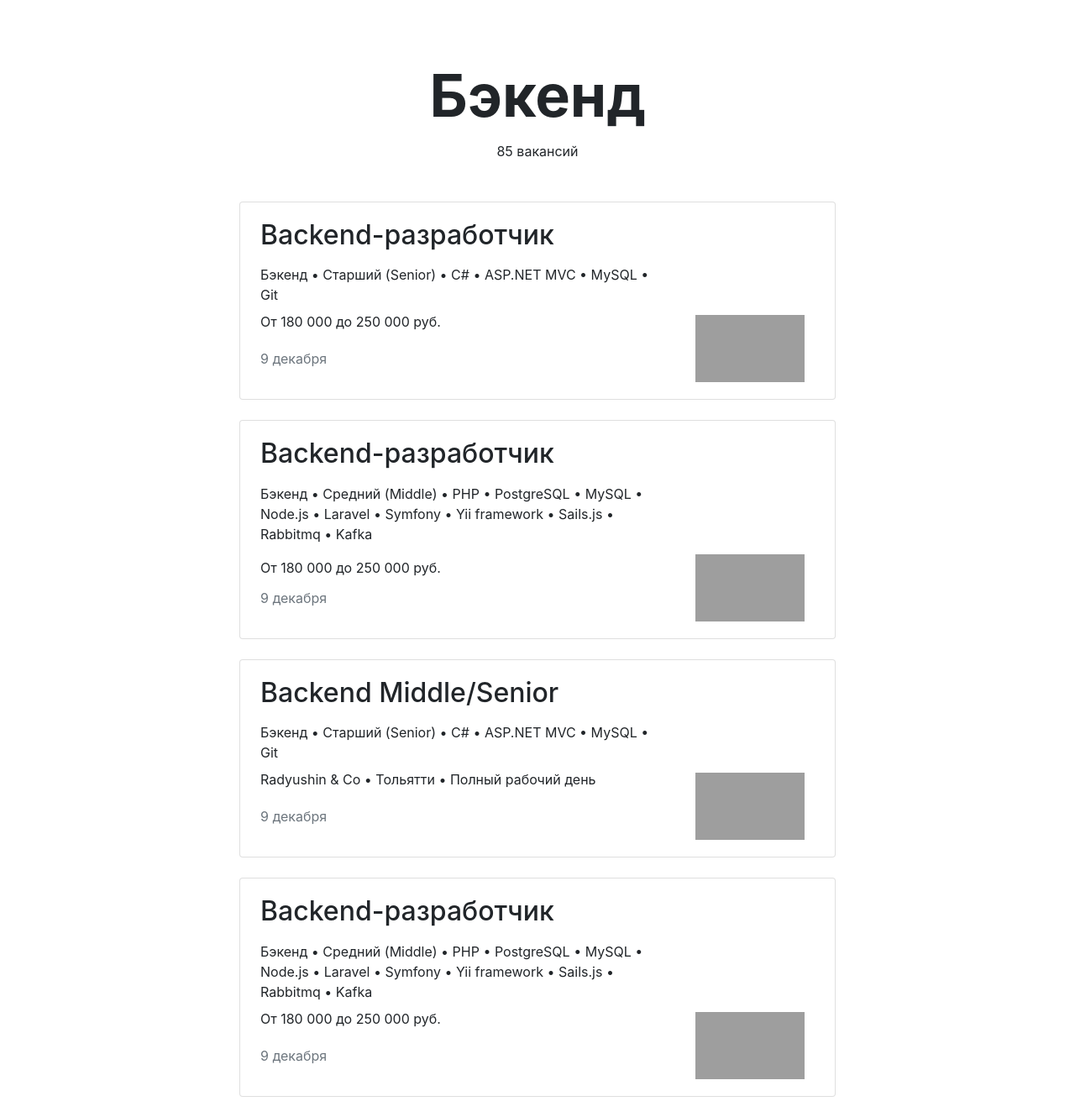
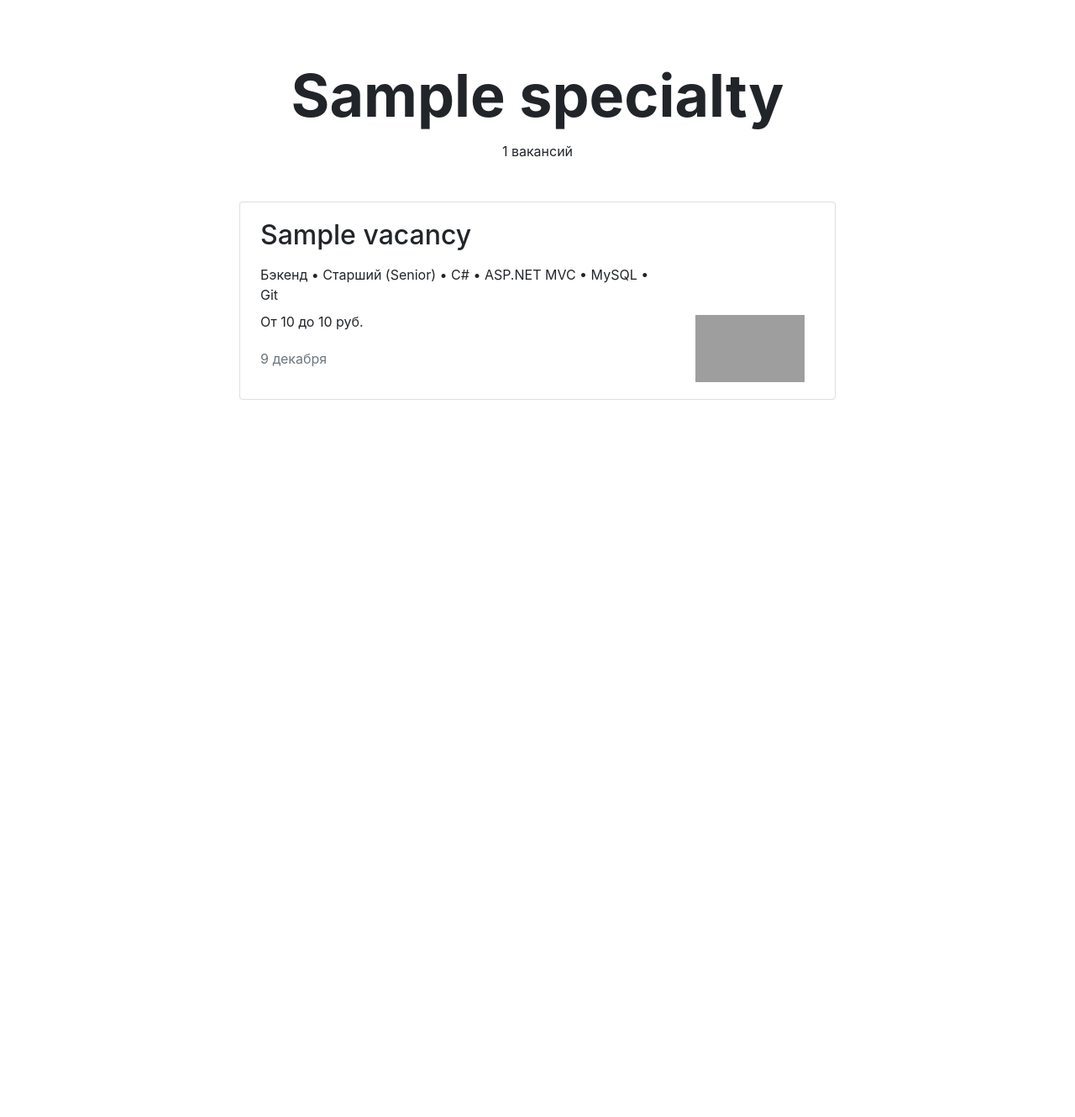
Before and after one commit to Julia-Kh/stepik_vacancies_django_course, a Django app: template templates/vacancies/specialization.html in a window 1280 px wide. Shown: the part 72-1402 px from the top of the page at 84% size. After the commit the page ends 548 px from the top, so only its background shows below. Run offline with Django 3.2, Linux system fonts and the light colour scheme; tables that the repository leaves empty hold one stand-in row (values such as "Sample post"); the template is opened without the code that fills it: values that come from a table or form of the project are taken from there, most other values are stand-ins (such as "Sample title", 1, 10 or a date in 2020); some libraries are stand-ins or nearby versions; grey boxes are pictures that could not be loaded.

Commit message:
Нормальное расположение карточек на странце специализации

```diff
--- a/templates/vacancies/specialization.html
+++ b/templates/vacancies/specialization.html
@@ -3,76 +3,41 @@
 
     <main class="container mt-3">
         <section>
-      <h1 class="h1 text-center mx-auto mt-4 pt-5" style="font-size: 70px;"><strong>Бэкенд</strong></h1>
-      <p class="text-center pt-1">85 вакансий</p>
+            <h1 class="h1 text-center mx-auto mt-4 pt-5" style="font-size: 70px;">
+                <strong>{{ specialization.title }}</strong></h1>
+            <p class="text-center pt-1">{{ count_of_vacancies_by_specialization }} вакансий</p>
             <div class="row mt-5">
+                {% for vacancy in vacancies_by_specialization %}
                     <div class="col-12 col-lg-8 offset-lg-2 m-auto">
                         <div class="card mb-4">
                             <div class="card-body px-4">
                                 <div class="row">
                                     <div class="col-12 col-md-8 col-lg-9">
-                  <h2 class="h2 pb-2">Backend-разработчик</h2>
+                                        <h2 class="h2 pb-2">{{ vacancy.title }}</h2>
                                         <p class="mb-2">Бэкенд • Старший (Senior) • C# • ASP.NET MVC • MySQL • Git</p>
-                  <p>От 180 000 до 250 000 руб.</p>
+                                        <p>От {{ vacancy.salary_from }} до {{ vacancy.salary_to }} руб.</p>
                                         <p class="text-muted pt-1">9 декабря</p>
                                     </div>
                                     <div class="col-12 col-md-4 col-lg-3 d-flex align-items-end">
-                  <a href="#"><img src="https://place-hold.it/130x80" width="130" height="80" alt=""></a>
-                </div>
-              </div>
-            </div>
-          </div>
-          <div class="card mb-4">
-            <div class="card-body px-4">
-              <div class="row">
-                <div class="col-12 col-md-8 col-lg-9">
-                  <h2 class="h2 pb-2">Backend-разработчик</h2>
-                  <p>Бэкенд • Средний (Middle) • PHP • PostgreSQL • MySQL • Node.js • Laravel • Symfony • Yii framework • Sails.js • Rabbitmq • Kafka</p>
-                  <p class="mb-2">От 180 000 до 250 000 руб.</p>
-                  <p class="text-muted pt-1">9 декабря</p>
-                </div>
-                <div class="col-12 col-md-4 col-lg-3 d-flex align-items-end">
-                  <a href="#"><img src="https://place-hold.it/130x80" width="130" height="80" alt=""></a>
-                </div>
-              </div>
-            </div>
-          </div>
-          <div class="card mb-4">
-            <div class="card-body px-4">
-              <div class="row">
-                <div class="col-12 col-md-8 col-lg-9">
-                  <h2 class="h2 pb-2">Backend Middle/Senior</h2>
-                  <p class="mb-2">Бэкенд • Старший (Senior) • C# • ASP.NET MVC • MySQL • Git</p>
-                  <p>Radyushin & Co • Тольятти • Полный рабочий день</p>
-                  <p class="text-muted pt-1">9 декабря</p>
-                </div>
-                <div class="col-12 col-md-4 col-lg-3 d-flex align-items-end">
-                  <a href="#"><img src="https://place-hold.it/130x80" width="130" height="80" alt=""></a>
-                </div>
-              </div>
-            </div>
-          </div>
-          <div class="card mb-4">
-            <div class="card-body px-4">
-              <div class="row">
-                <div class="col-12 col-md-8 col-lg-9">
-                  <h2 class="h2 pb-2">Backend-разработчик</h2>
-                  <p class="mb-2">Бэкенд • Средний (Middle) • PHP • PostgreSQL • MySQL • Node.js • Laravel • Symfony • Yii framework • Sails.js • Rabbitmq • Kafka</p>
-                  <p>От 180 000 до 250 000 руб.</p>
-                  <p class="text-muted pt-1">9 декабря</p>
-                </div>
-                <div class="col-12 col-md-4 col-lg-3 d-flex align-items-end">
-                  <a href="#"><img src="https://place-hold.it/130x80" width="130" height="80" alt=""></a>
+                                        <a href="#"><img src="https://place-hold.it/130x80" width="130" height="80"
+                                                         alt=""></a>
                                     </div>
                                 </div>
                             </div>
                         </div>
                     </div>
+                {% endfor %}
             </div>
         </section>
     </main>
-  <script src="https://code.jquery.com/jquery-3.2.1.slim.min.js" integrity="sha384-KJ3o2DKtIkvYIK3UENzmM7KCkRr/rE9/Qpg6aAZGJwFDMVNA/GpGFF93hXpG5KkN" crossorigin="anonymous"></script>
-  <script src="https://cdnjs.cloudflare.com/ajax/libs/popper.js/1.12.9/umd/popper.min.js" integrity="sha384-ApNbgh9B+Y1QKtv3Rn7W3mgPxhU9K/ScQsAP7hUibX39j7fakFPskvXusvfa0b4Q" crossorigin="anonymous"></script>
-  <script src="https://maxcdn.bootstrapcdn.com/bootstrap/4.0.0/js/bootstrap.min.js" integrity="sha384-JZR6Spejh4U02d8jOt6vLEHfe/JQGiRRSQQxSfFWpi1MquVdAyjUar5+76PVCmYl" crossorigin="anonymous"></script>
+    <script src="https://code.jquery.com/jquery-3.2.1.slim.min.js"
+            integrity="sha384-KJ3o2DKtIkvYIK3UENzmM7KCkRr/rE9/Qpg6aAZGJwFDMVNA/GpGFF93hXpG5KkN"
+            crossorigin="anonymous"></script>
+    <script src="https://cdnjs.cloudflare.com/ajax/libs/popper.js/1.12.9/umd/popper.min.js"
+            integrity="sha384-ApNbgh9B+Y1QKtv3Rn7W3mgPxhU9K/ScQsAP7hUibX39j7fakFPskvXusvfa0b4Q"
+            crossorigin="anonymous"></script>
+    <script src="https://maxcdn.bootstrapcdn.com/bootstrap/4.0.0/js/bootstrap.min.js"
+            integrity="sha384-JZR6Spejh4U02d8jOt6vLEHfe/JQGiRRSQQxSfFWpi1MquVdAyjUar5+76PVCmYl"
+            crossorigin="anonymous"></script>
 
 {% endblock %}
--- a/vacancies/views.py
+++ b/vacancies/views.py
@@ -35,7 +35,10 @@ class SpecializationListView(ListView):
     def get_context_data(self, **kwargs):
         context = super(SpecializationListView, self).get_context_data(**kwargs)
         specialization_id = self.kwargs['specialization_id']
-        context['specialization'] = Specialty.objects.get(code=specialization_id)
+        instance_of_model = Specialty.objects.get(code=specialization_id)
+        context['specialization'] = instance_of_model
+        context['vacancies_by_specialization'] = instance_of_model.vacancies.all()
+        context['count_of_vacancies_by_specialization'] = instance_of_model.vacancies.count()
         return context
 
 
```
Lines whose indentation alone changed are shown as unchanged.
